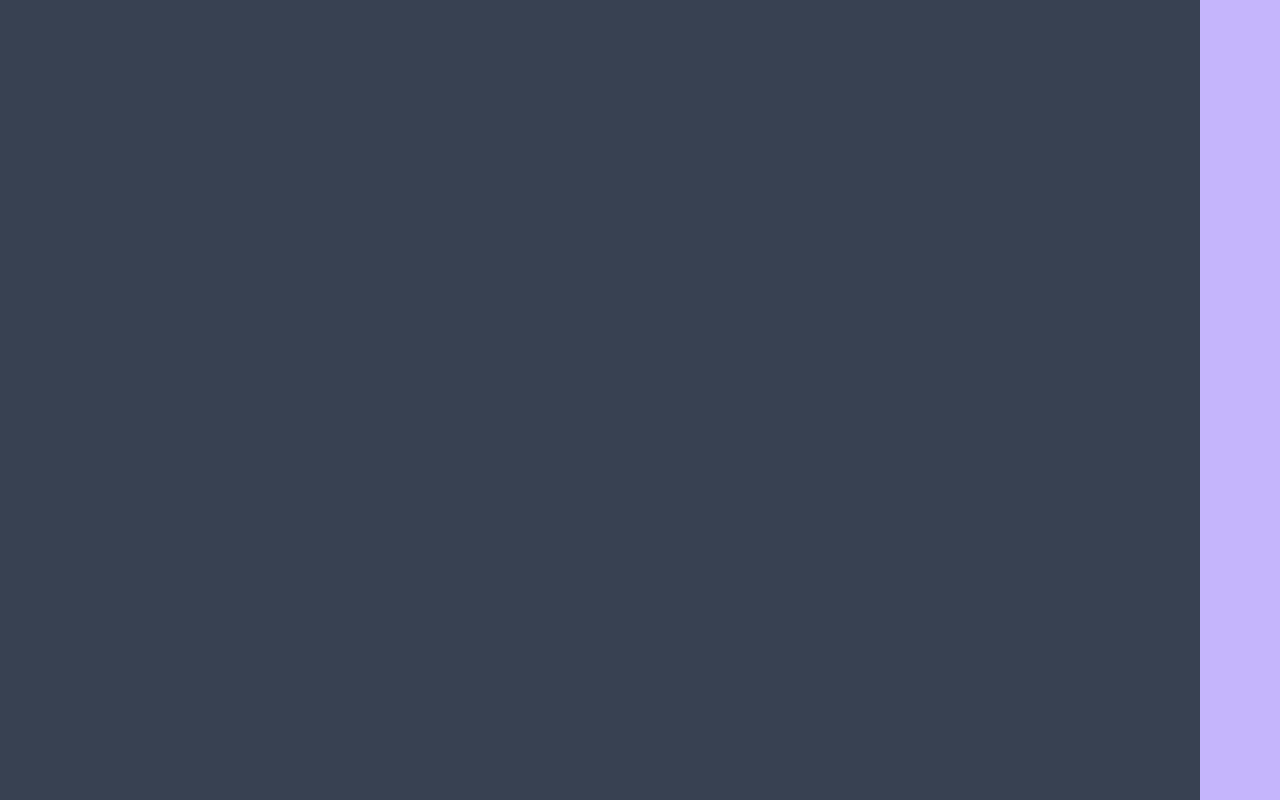
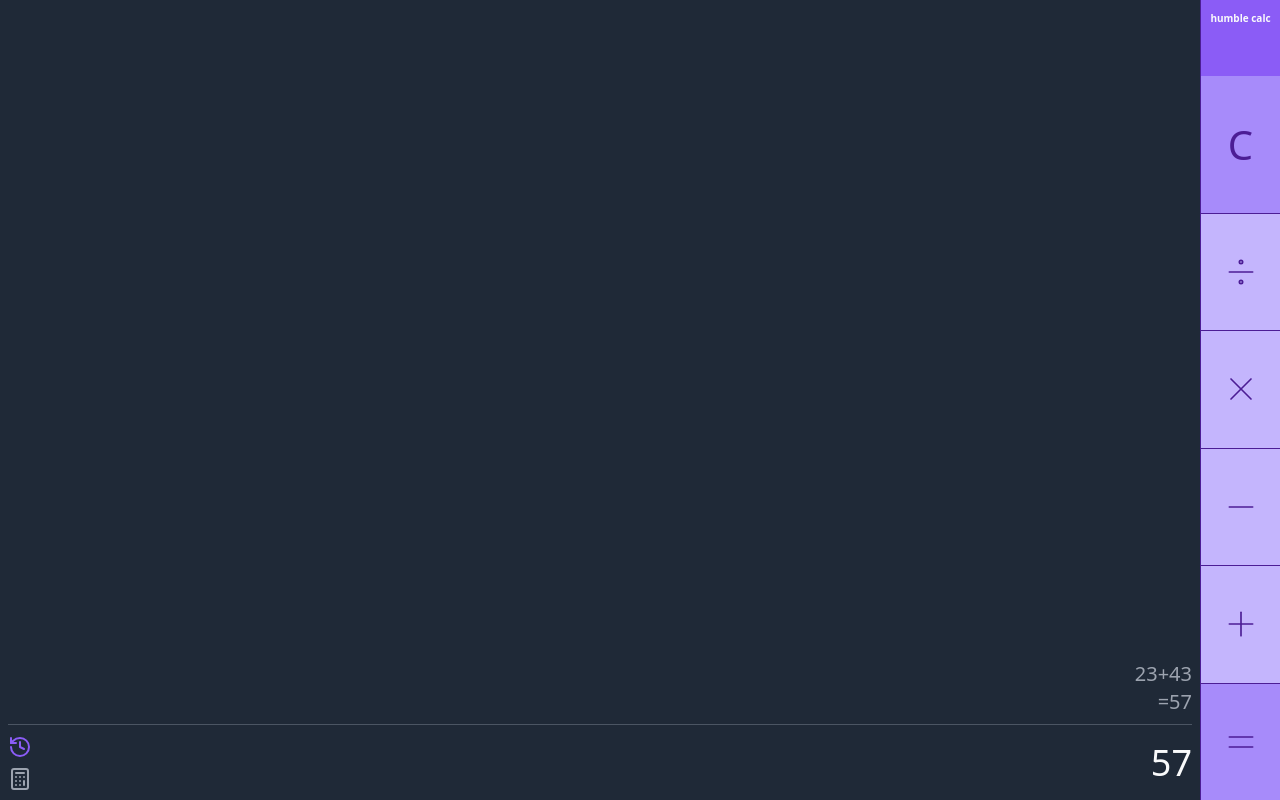
Before and after one commit to wcardosos/humble-calc, a React (Vite) app: page / in a window 1280 px wide. Built offline with nearby package versions, Linux system fonts and the light colour scheme.

Commit message:
feat: Add app styles

```diff
--- a/package.json
+++ b/package.json
@@ -11,6 +11,8 @@
     "tauri": "tauri"
   },
   "dependencies": {
+    "clsx": "^2.1.0",
+    "lucide-react": "^0.344.0",
     "react": "^18.2.0",
     "react-dom": "^18.2.0"
   },
--- a/src/app.tsx
+++ b/src/app.tsx
@@ -1,8 +1,30 @@
+import { Divide, Equal, Minus, Plus, X } from 'lucide-react';
+import { ArithmeticButton } from './components/buttons/arithmetic';
+import { Button } from './components/buttons/button';
+import { Logo } from './components/logo';
+import { Display } from './components/display';
+import { History } from './components/history';
+
 export function App() {
   return (
     <main className="flex">
-      <section className="flex-1 h-screen bg-gray-700" />
-      <aside className="grid w-20 h-screen bg-violet-300" />
+      <section className="flex flex-col flex-1 h-screen bg-gray-800 px-2">
+        <History />
+        <Display />
+      </section>
+      <aside className="grid gap-0 w-20 h-screen bg-violet-300 border-l-[1px] border-violet-900">
+        <Logo />
+        <Button withBorder>
+          <span className="text-violet-900 text-[40px]">C</span>
+        </Button>
+        <ArithmeticButton icon={Divide} />
+        <ArithmeticButton icon={X} />
+        <ArithmeticButton icon={Minus} />
+        <ArithmeticButton icon={Plus} />
+        <Button>
+          <Equal className="text-violet-900" strokeWidth={1} size={40} />
+        </Button>
+      </aside>
     </main>
   );
 }
--- /dev/null
+++ b/src/components/buttons/arithmetic.tsx
@@ -0,0 +1,13 @@
+import { LucideIcon } from 'lucide-react';
+
+interface ArithmeticButtonProps {
+  icon: LucideIcon;
+}
+
+export function ArithmeticButton({ icon: Icon }: ArithmeticButtonProps) {
+  return (
+    <button className="flex justify-center items-center bg-violet-300 border-b-[1px] border-violet-900 p-4">
+      <Icon className="text-violet-900" strokeWidth={1} size={40} />
+    </button>
+  );
+}
--- /dev/null
+++ b/src/components/buttons/button.tsx
@@ -0,0 +1,20 @@
+import { ReactNode } from 'react';
+import clsx from 'clsx';
+
+interface ButtonProps {
+  children: ReactNode;
+  withBorder?: boolean;
+}
+
+export function Button({ children, withBorder = false }: ButtonProps) {
+  return (
+    <button
+      className={clsx(
+        'flex justify-center items-center bg-violet-400 p-4',
+        withBorder && 'border-b-[1px] border-violet-900',
+      )}
+    >
+      {children}
+    </button>
+  );
+}
--- /dev/null
+++ b/src/components/display/actions.tsx
@@ -0,0 +1,14 @@
+import { Calculator, History } from 'lucide-react';
+
+export function DisplayActions() {
+  return (
+    <div className="flex flex-col space-y-2">
+      <button>
+        <History className="text-violet-500" size={24} />
+      </button>
+      <button>
+        <Calculator className="text-gray-400" size={24} />
+      </button>
+    </div>
+  );
+}
--- /dev/null
+++ b/src/components/display/index.tsx
@@ -0,0 +1,10 @@
+import { DisplayActions } from './actions';
+
+export function Display() {
+  return (
+    <div className="flex items-center justify-between h-[76px] border-t-[1px] border-gray-600">
+      <DisplayActions />
+      <span className="text-[36px] font-medium">57</span>
+    </div>
+  );
+}
--- /dev/null
+++ b/src/components/history/index.tsx
@@ -0,0 +1,9 @@
+import { HistoryResult } from './result';
+
+export function History() {
+  return (
+    <div className="flex flex-col-reverse py-2 flex-1">
+      <HistoryResult />
+    </div>
+  );
+}
--- /dev/null
+++ b/src/components/history/result.tsx
@@ -0,0 +1,10 @@
+export function HistoryResult() {
+  return (
+    <div className="flex flex-row-reverse">
+      <div className="flex flex-col items-end text-xl text-gray-400">
+        <p>23+43</p>
+        <p>=57</p>
+      </div>
+    </div>
+  );
+}
--- /dev/null
+++ b/src/components/logo.tsx
@@ -0,0 +1,7 @@
+export function Logo() {
+  return (
+    <div className="bg-violet-500 w-full py-1 text-center">
+      <span className="font-bold text-[10px]">humble calc</span>
+    </div>
+  );
+}
```
Also changed, not shown: 1 other file (tests, documents, lock files or other folders).
